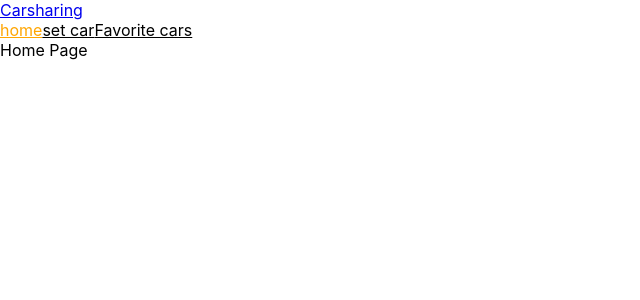
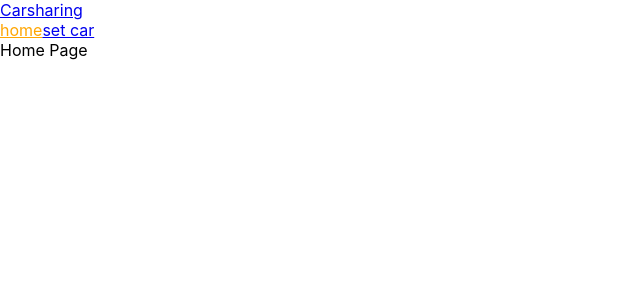
Before and after one commit to adrilix/car-rental, a React (Create React App) app: page / in a window 1280 px wide. Shown: the top 300 px of the page, without its empty margins (0-640 px from the left). Built offline with nearby package versions, Linux system fonts and the light colour scheme.

Commit message:
find remove favorite car

```diff
--- a/src/components/CarItem/CarItem.jsx
+++ b/src/components/CarItem/CarItem.jsx
@@ -13,7 +13,13 @@ export const CarItem = ({car,handleLearnMoreClick, handleFavorite}) => {
 
   return (
     <div width = {275}>
-      <button type='button' onClick = {()=>handleFavorite(car)}>до обраних</button>
+      {2>1?(
+        <button type='button' onClick = {()=>handleFavorite(car)}>до обраних</button>
+      )
+      :(
+        <button type='button' onClick = {()=>handleFavorite(car)}>прибрати з обраних</button>
+      )}
+
       <img alt={`${make} ${model} ${type}`} src={img} width={274}></img>
       <div>
         <b>{make}<span>{model}</span>{year}</b>
--- a/src/components/app/App.jsx
+++ b/src/components/app/App.jsx
@@ -6,7 +6,7 @@ import { LoaderSpinner } from 'components/Loader/Loader'
 import { NavLink } from 'react-router-dom/dist';
 import { StyledLink } from './AppStyled';
 import Form from 'components/Form/Form';
-import { useDispatch } from 'react-redux';
+import { useDispatch, useSelector } from 'react-redux';
 
 import {setFindCarsInCatalog} from 'redux/carsSlice';
 
@@ -28,7 +28,8 @@ function App() {
     };
     dispatch(setFindCarsInCatalog(dataToFindCars));
 }
-    const userData = {};
+    const favoriteCars = useSelector(state=>state.cars.favorite);
+
   return (
 
     <div>
@@ -40,7 +41,7 @@ function App() {
           </div>
         <nav>
           <StyledLink to="/">home</StyledLink>
-          {userData ? (
+          {favoriteCars.length > 0 ? (
             <>
                 <StyledLink to="/catalog">set car</StyledLink>
                 <StyledLink to="/favorites">Favorite cars</StyledLink>
```
Also changed, not shown: src/Page/CatalogCars/CatalogPage.jsx (+13 -0 lines).
